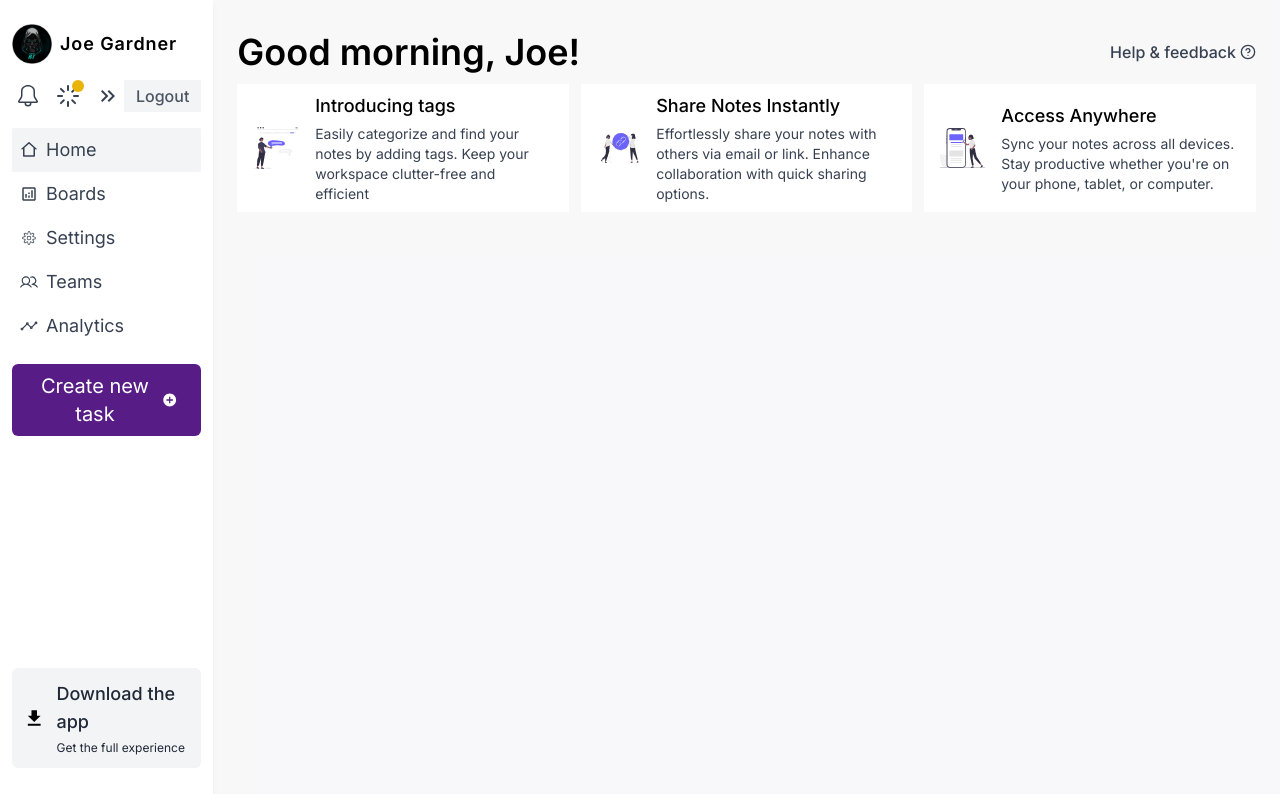
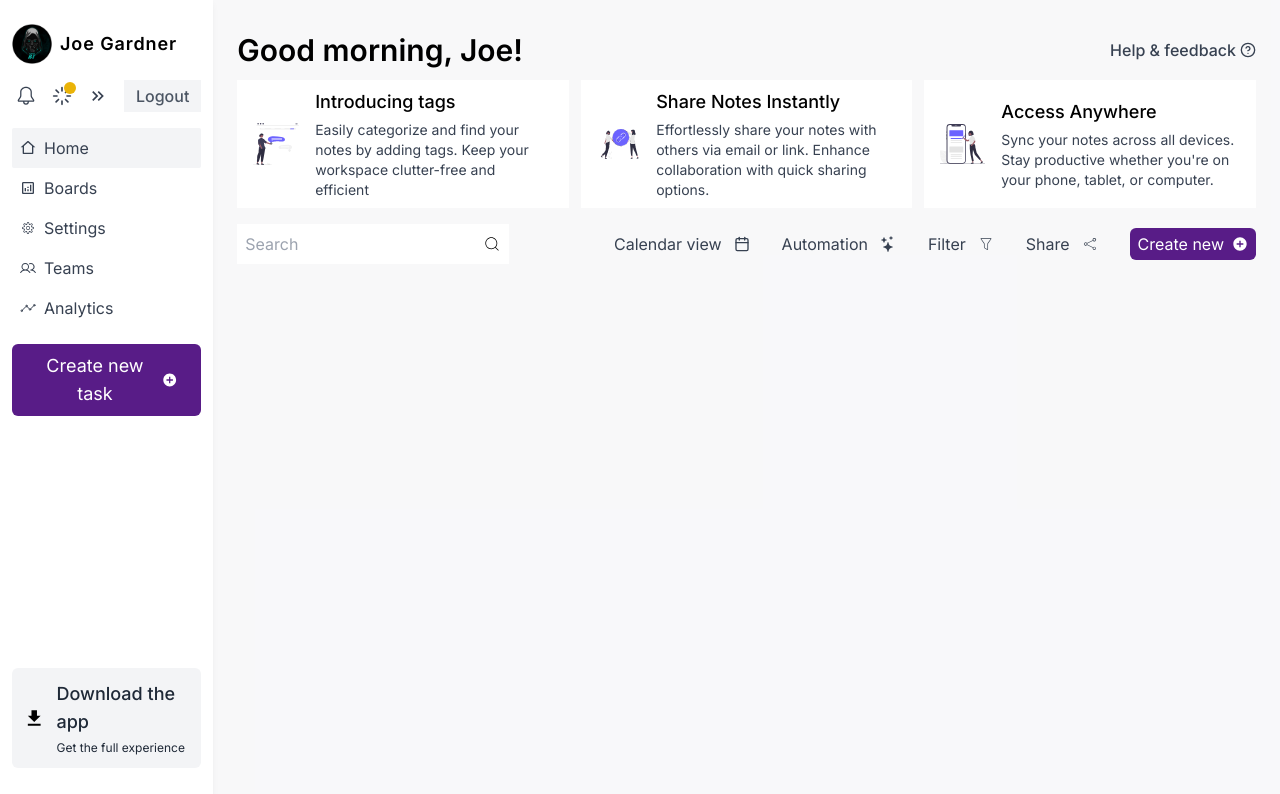
Before and after one commit to suhasledange/taskapp, a Next.js app: page /dashboard in a window 1280 px wide. Shown: the top 794 px of the page. Built offline with nearby package versions, Linux system fonts and the light colour scheme; no server answers.

Commit message:
greeting added

```diff
--- /dev/null
+++ b/app/[...not_found]/page.js
@@ -0,0 +1,15 @@
+import Link from 'next/link';
+
+const Custom404 = () => {
+  return (
+    <div className='flex items-center h-screen -translate-y-20 gap-1 justify-center flex-col max-w-md mx-auto'>
+      <h1 className='text-2xl font-bold'>404 - Page Not Found</h1>
+      <p>Oops! The page you are looking for does not exist.</p>
+      <Link className ="bg-btn p-2 px-3 mt-6 rounded-md text-white font-medium" href="/dashboard">
+        Go back to dashboard
+      </Link>
+    </div>
+  );
+};
+
+export default Custom404;
--- a/app/dashboard/page.jsx
+++ b/app/dashboard/page.jsx
@@ -1,10 +1,12 @@
 import Greeting from '@/components/Greeting'
+import TodoBlock from '@/components/TodoBlock'
 import React from 'react'
 
 const MainBlock = () => {
   return (
     <div className='p-6 '>
             <Greeting/>
+            <TodoBlock/>
     </div>
   )
 }
--- a/components/Greeting.jsx
+++ b/components/Greeting.jsx
@@ -4,12 +4,12 @@ import { FiHelpCircle } from "react-icons/fi";
 import GreetingCard from './GreetingCard';
 const Greeting = () => {
   return (
-    <div className='w-full py-2'>
+    <div className='w-full py-2 mb-1'>
         <div className='flex items-center justify-between mb-3'>
-            <h1 className='text-4xl font-semibold'>Good morning, Joe!</h1>
+            <h1 className='text-3xl font-semibold'>Good morning, Joe!</h1>
             <button className='font-medium text-gray-700 flex items-center justify-center gap-1'>Help & feedback <FiHelpCircle/> </button>
         </div>
-        <div className='flex items-center flex-grow justify-center gap-3 flex-wrap'>
+        <div className='flex items-center justify-center gap-3 flex-wrap'>
             {
                 greetingData.map(value => (
                     <GreetingCard img={value.img} description={value.description} title={value.title}/>
--- a/components/Sidebar.jsx
+++ b/components/Sidebar.jsx
@@ -44,7 +44,7 @@ const Sidebar = () => {
             </div>
 
             <div className='mt-4 flex gap-4 md:gap-0 md:flex-row flex-col justify-between items-center'>
-                <div className='flex items-center gap-4 text-2xl text-gray-700 pl-1'>
+                <div className='flex items-center gap-4 text-xl text-gray-700 pl-1'>
                     <button className=''><GoBell/></button>
                     <button className='relative'><LuLoader/> <div className='absolute rounded-full w-3  h-3 bg-yellow-500 -top-1 -right-1'></div> </button>
                     <button className=''><MdKeyboardDoubleArrowRight/></button>
@@ -56,18 +56,19 @@ const Sidebar = () => {
         <div className='flex flex-col w-full my-4'>
             {
             links.map(l => (
-                <Link  href={l.link} className={`text-lg text-gray-700 font-normal ${pathname === l.link ? "bg-gray-100 ":"bg-transparent"} rounded-sm p-2 flex items-center gap-2 duration-200 `} key={l.id}> {l.logo} { l.text } </Link>
+                <Link  href={l.link} className={`text-md text-gray-700 font-normal ${pathname === l.link ? "bg-gray-100 ":"bg-transparent"} rounded-sm p-2 flex items-center gap-2 duration-200 `} key={l.id}> {l.logo} { l.text } </Link>
             ))
             }
 
         </div>
         <div>
-            <button onClick={()=>setFormDialog(true)} className='flex w-full items-center justify-center bg-purple-900 text-white font-normal text-xl rounded-md p-2 px-6 gap-2'>Create new task <MdAddCircle/></button>
+            <button onClick={()=>setFormDialog(true)} className='flex w-full items-center justify-center bg-purple-900 text-white font-normal text-lg rounded-md p-2 px-6 gap-2'>Create new task <MdAddCircle/></button>
         </div>
 
         </div>
             <div className='flex items-center justify-center w-full px-3 mb-8'>
-                <div className='flex items-center gap-3 bg-gray-100 rounded-md w-full p-3'>
+
+                <div className='flex cursor-pointer items-center gap-3 bg-gray-100 rounded-md w-full p-3'>
                 <IoMdDownload className='text-2xl'/>
                 <div className='text-gray-800'>
                 <h1 className='text-lg mb-1 font-medium'>Download the app </h1>
--- /dev/null
+++ b/components/TodoBlock.jsx
@@ -0,0 +1,52 @@
+'use client'
+import { useTodoContext } from '@/context/TodoProvider';
+import React from 'react'
+import { CiSearch, CiShare2 } from "react-icons/ci";
+import { MdAddCircle } from 'react-icons/md';
+
+import { FiCalendar } from "react-icons/fi";
+import { BsStars } from "react-icons/bs";
+import { CiFilter } from "react-icons/ci";
+const TodoBlock = () => {
+
+    const ButtonOperations = [
+        {id:1,title:"Calendar view",value:"calendar",icn:<FiCalendar/>},
+        {id:2,title:"Automation",value:"automation",icn:<BsStars/>},
+        {id:3,title:"Filter",value:"filter",icn:<CiFilter/>},
+        {id:4,title:"Share",value:"share",icn:<CiShare2/>},
+
+    ]
+
+    const handleBtn = async (event)=>{
+            console.log(event)
+    }
+
+    const {formDialog,setFormDialog} = useTodoContext()
+
+  return (
+    <div className='py-1'>
+      <div className='flex items-center justify-between'>
+        <div className='flex items-center gap-1 bg-white p-2'>
+            <input type='text' placeholder='Search'/>
+            <CiSearch className='text-lg'/>
+        </div>
+        <div className='text-md flex items-center gap-8 text-gray-700'>
+
+           {
+            ButtonOperations.map(btn => (
+                <button key={btn.id} onClick={()=>handleBtn(btn.value)} className='flex items-center gap-3'>{btn.title} {btn.icn} </button>
+
+            ))
+           }
+
+            <button onClick={()=>setFormDialog(true)} className='flex items-center justify-center bg-purple-900 text-white font-normal text-md rounded-md py-1 px-2 gap-2'>Create new <MdAddCircle/></button>
+
+        </div>
+      </div>
+
+
+    </div>
+  )
+}
+
+export default TodoBlock
```
Also changed, not shown: lib/constant.js (line endings or trailing spaces).
